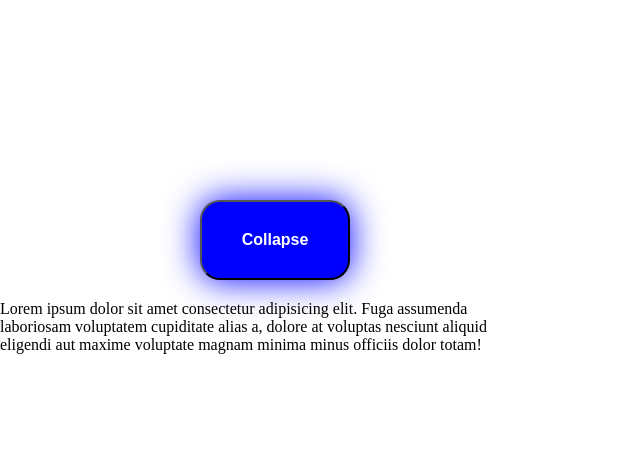
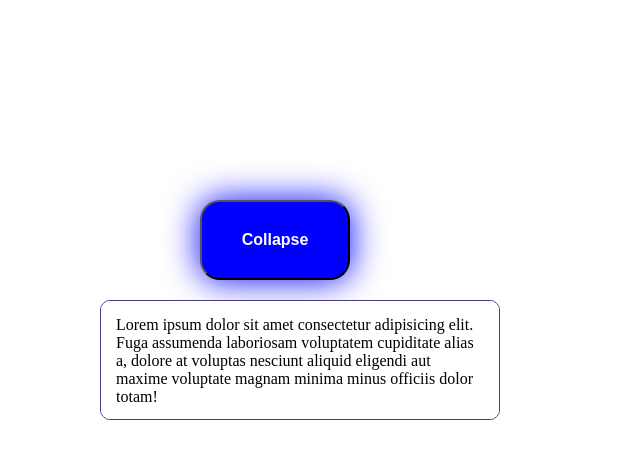
Before and after one commit to NSobol/anim, a website built with webpack: page src/index.html in a window 1280 px wide. Both pictures are taken after a click on the button "Collapse". Shown: the whole page, without its empty margins (0-640 px from the left). Built offline with nearby package versions, Linux system fonts and the light colour scheme.

Commit message:
Styles changed, logic fixed

```diff
--- a/src/css/style.css
+++ b/src/css/style.css
@@ -24,14 +24,25 @@
   box-shadow: 0 0 35px darkslateblue;
 }
 
-.widget-text {
-  display: none;
+.collapse-body {
+  background-color: #fff;
+  position: relative;
+  overflow: hidden;
+  width: 400px;
+  height: 0;
+  margin-top: 20px;
+  margin-left: 100px;
+  transition-timing-function: ease;
+  transition-duration: 3s;
+  transition-property: height, visibility;
 }
 
-.active {
-  display: block;
-  width: 500px;
-  max-height: 400px;
-  margin-top: 20px;
-  transition: height 10s ease 0s;
+.collapse-body.active {
+  border: 1px solid darkslateblue;
+  border-radius: 10px;
 }
+
+.collapse-content {
+  background-color: #fff;
+  padding: 15px;
+}
--- a/src/index.html
+++ b/src/index.html
@@ -8,11 +8,13 @@
   </head>
   <body>
     <button type="button" class="btn-collapse">Collapse</button>
-    <div class="widget-text">
-      Lorem ipsum dolor sit amet consectetur adipisicing elit. Fuga assumenda
-      laboriosam voluptatem cupiditate alias a, dolore at voluptas nesciunt
-      aliquid eligendi aut maxime voluptate magnam minima minus officiis dolor
-      totam!
+    <div class="collapse-body">
+      <div class="collapse-content">
+        Lorem ipsum dolor sit amet consectetur adipisicing elit. Fuga assumenda
+        laboriosam voluptatem cupiditate alias a, dolore at voluptas nesciunt
+        aliquid eligendi aut maxime voluptate magnam minima minus officiis dolor
+        totam!
+      </div>
     </div>
   </body>
 </html>
--- a/src/js/App.js
+++ b/src/js/App.js
@@ -3,5 +3,5 @@ import Widget from './Widget';
 const widget = new Widget();
 
 document.addEventListener('DOMContentLoaded', () => {
-  widget.init();
+  widget.eventClick();
 });
--- a/src/js/Widget.js
+++ b/src/js/Widget.js
@@ -1,23 +1,22 @@
-export default class App {
+export default class Widget {
   constructor() {
     this.targetEement = document.querySelector('.btn-collapse'); // элемент-кнопка, которую нажали
-    this.widget = null; // Блок с подсказкой
+    this.collapse_body = document.querySelector('.collapse-body'); // Блок с подсказкой
     this.eventClick = this.eventClick.bind(this);
-  }
-
-  init() {
-    this.create();
-    this.eventClick();
-  }
-
-  create() {
-    const widget = document.querySelector('.widget-text');
-    this.widget = widget;
+    this.targetEement.style.cursor = 'pointer';
   }
 
   eventClick() {
     this.targetEement.addEventListener('click', () => {
-      this.widget.classList.toggle('active');
+      if (this.collapse_body.classList.contains('active')) {
+        this.collapse_body.style.height = '0px';
+        this.collapse_body.style.visibility = 'hidden';
+        this.collapse_body.classList.remove('active');
+      } else {
+        this.collapse_body.classList.add('active');
+        this.collapse_body.style.visibility = 'visible';
+        this.collapse_body.style.height = `${this.collapse_body.scrollHeight}px`;
+      }
     });
   }
 }
```
